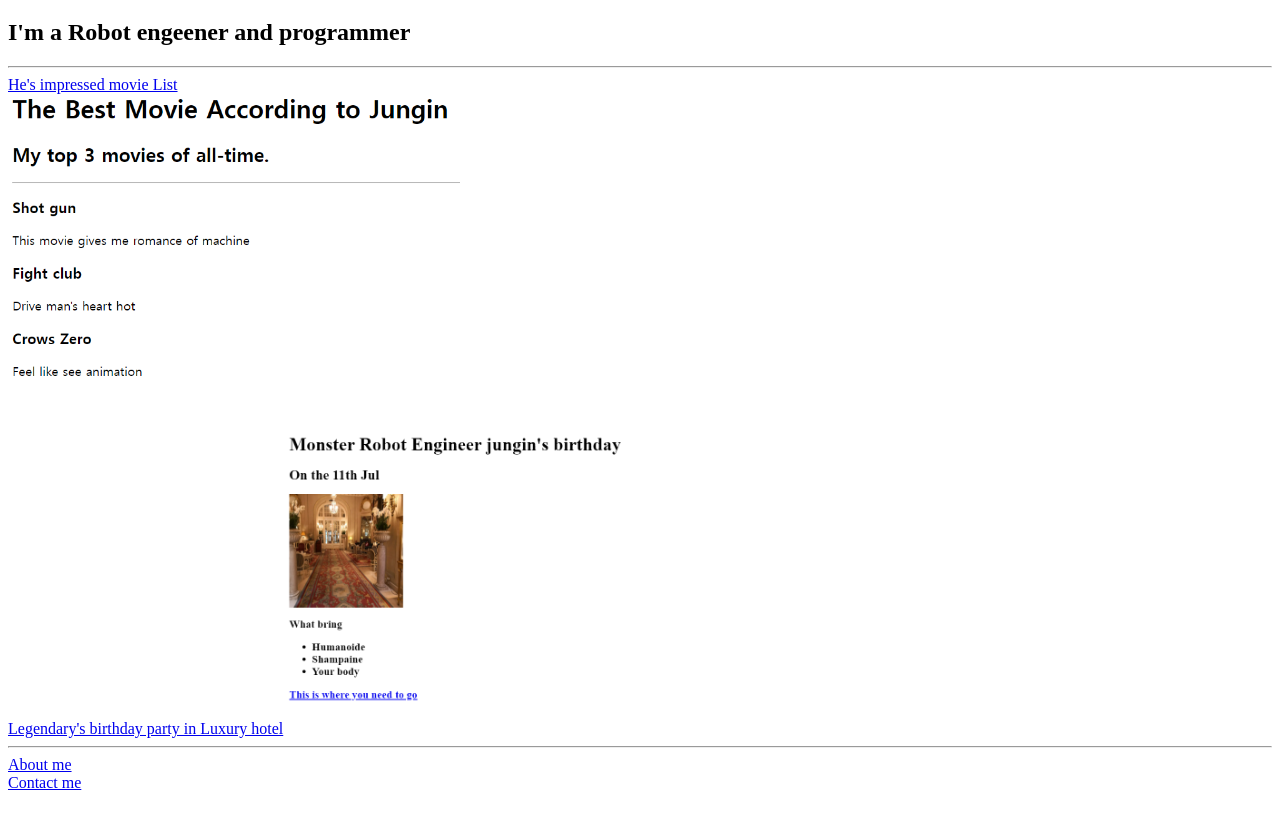
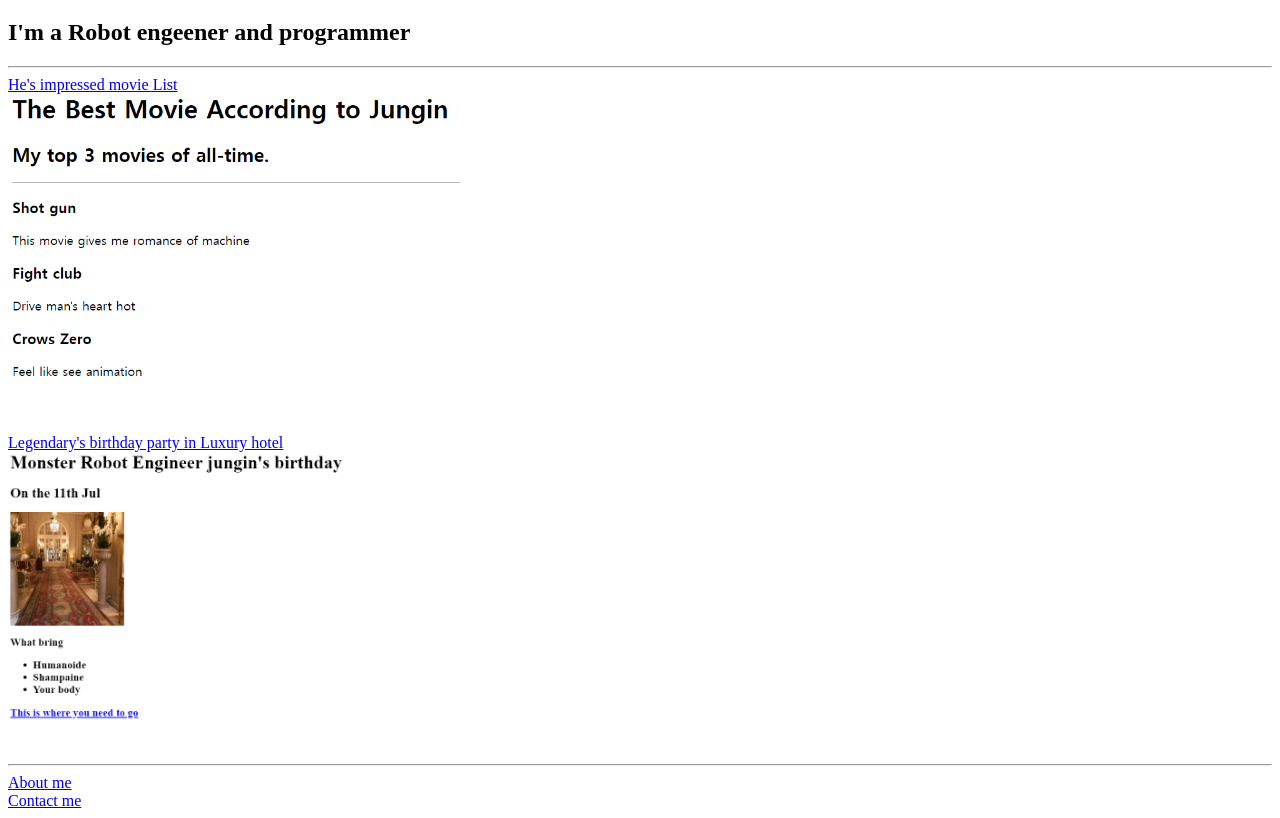
Before and after one commit to RobotEngineer-Jungin/html-portfolio, a plain HTML site: page index.html in a window 1280 px wide. Shown: the part 61-879 px from the top of the page. Drawn offline with Linux system fonts and the light colour scheme.

Commit message:
Update index.html

```diff
--- a/index.html
+++ b/index.html
@@ -14,7 +14,7 @@
     <br>
     <br>
     <br>
-    <a href = "./public/birthdayinvite.html">Legendary's birthday party in Luxury hotel</a>
+    <a href = "./public/birthdayinvite.html">Legendary's birthday party in Luxury hotel</a><br>
     <img src = "./assets/images/Screenshot 2024-06-27 143843.png" height="300">
     <br>
     <hr>
```
